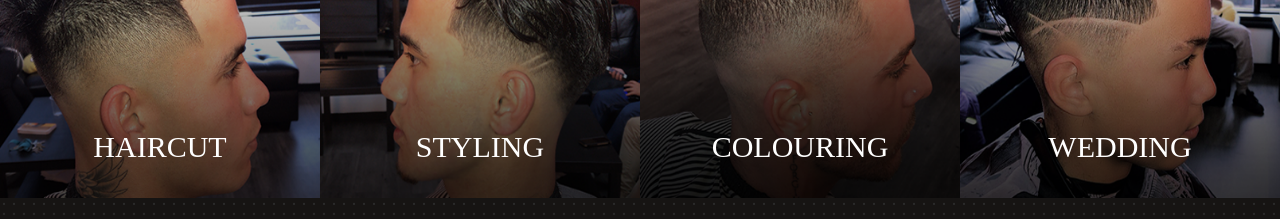
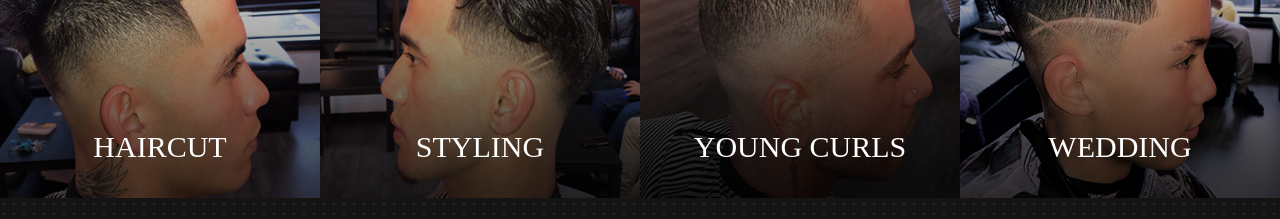
Before and after one commit to siar2112/siar2112.github.io, a plain HTML site: page index.html in a window 1280 px wide. Shown: the part 1440-1659 px from the top of the page. Drawn offline with nearby package versions, Linux system fonts and the light colour scheme.

Commit message:
Update index.html

```diff
--- a/index.html
+++ b/index.html
@@ -181,7 +181,7 @@
                 </li>
                 <li class="style_3">
                     <img src="service3.png" />
-                    <h1 class="img_caption">COLOURING</h1>
+                    <h1 class="img_caption">YOUNG CURLS</h1>
                 </li>
                 <li class="style_4">
                     <img src="service4.png" />
```
